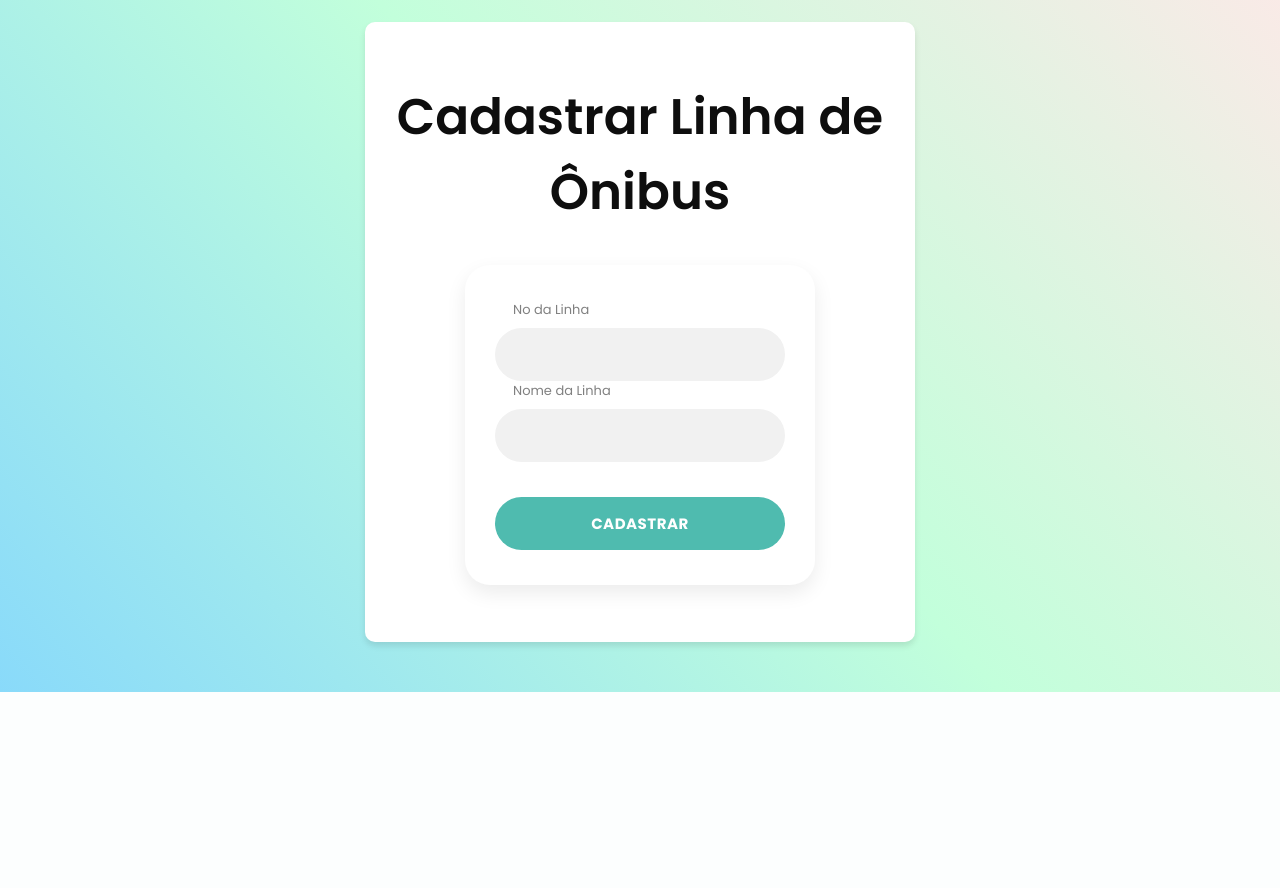
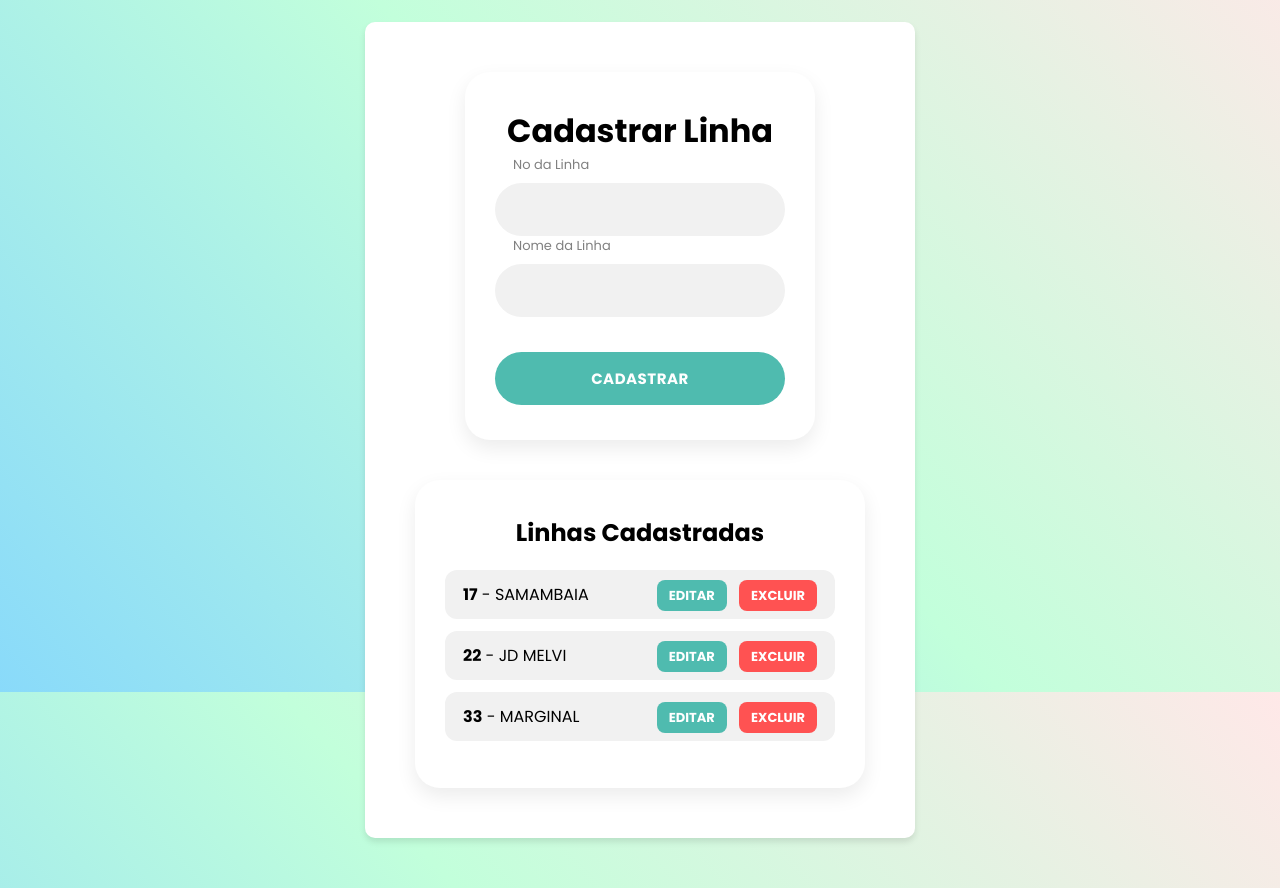
Before and after one commit to VitorMarvulle/pix-onibus, a Django app: page /empresa/add_linha/ in a window 1280 px wide. Shown: the part 108-996 px from the top of the page. Before the commit the page ends 800 px from the top, so only its background shows below. Run offline with Django 5.2, Linux system fonts and the light colour scheme; data comes from the database, SQL or seed files in the repository; both versions use the stored data as it was after the commit.

Commit message:
:twisted_rightwards_arrows: Formulario Linhas Totalmente Integrado

```diff
--- a/app_empresa/forms.py
+++ b/app_empresa/forms.py
@@ -18,6 +18,13 @@ class LinhaForm(forms.ModelForm):
 
   def clean_idLinha(self):
         idLinha = self.cleaned_data.get('idLinha')
-        if Linha.objects.filter(idLinha=idLinha).exists():
-            raise forms.ValidationError("Esta linha ja está cadastrada")
+
+        if self.instance.pk:
+          if Linha.objects.filter(idLinha=idLinha).exclude(pk=self.instance.pk).exists():
+              raise forms.ValidationError("Esta linha ja está cadastrada")
+
+        else:
+          if Linha.objects.filter(idLinha=idLinha).exists():
+             raise forms.ValidationError("Esta linha ja está cadastrada")
+
         return idLinha
--- a/app_empresa/templates/add_linha.html
+++ b/app_empresa/templates/add_linha.html
@@ -2,53 +2,145 @@
 
 
 {% block content %}
-<div class="texto-card" style="text-align: center; margin-bottom: 30px;">
-    <h1>Cadastrar Linha de Ônibus</h1>
-</div>
+<div class="container-flex">
 
+    <!-- FORMULÁRIO À ESQUERDA -->
     <div class="card-login">
+        {% if form.instance.pk %}
+        <h1 style="text-align: center;">Editar Linha</h1>
+        {% else %}
+        <h1 style="text-align: center;">Cadastrar Linha</h1>
+        {% endif %}
 
-    <form method="POST" action="{% url 'add_linha' %}">
+        <form method="POST"
+            action="{% if form.instance.pk %}{% url 'editar_linha' form.instance.pk %}{% else %}{% url 'add_linha' %}{% endif %}">
             {% csrf_token %}
-
-
             <div class="form-group">
                 <label for="idLinha">No da Linha</label>
                 {{ form.idLinha }}
-            {{ form.non_field_errors }}
-
-            {% if form.idLinha.errors %}
-            <div class="form-group"  style="color: red;">
-                {{ form.idLinha.errors }}
-            </div>
-            {% endif %}
 
                 <label for="nomeLinha">Nome da Linha</label>
-            {{ form.nomeLinha}}
-
+                {{ form.nomeLinha }}
             </div>
-
-        <button type="submit" class="btn-login">Cadastrar</button>
-
+            <button type="submit" class="btn-login">
+                {% if form.instance.pk %}Editar{% else %}Cadastrar{% endif %}
+            </button>
         </form>
     </div>
 
+    <!-- LISTA DE LINHAS À DIREITA -->
+    <div class="card-lista">
+        <h2 style="text-align: center;">Linhas Cadastradas</h2>
+        <ul class="linha-lista">
+            {% for linha in linhas %}
+            <li class="linha-item">
+                <span><strong>{{ linha.idLinha }}</strong> - {{ linha.nomeLinha }}</span>
+                <div class="linha-actions">
+                    <a href="{% url 'editar_linha' linha.idLinha %}" class="btn-editar">Editar</a>
+                    <a href="{% url 'excluir_linha' linha.idLinha %}" class="btn-excluir"
+                        onclick="return confirm('Tem certeza que deseja excluir esta linha?');">Excluir</a>
+                </div>
+            </li>
+            {% empty %}
+            <li>Nenhuma linha cadastrada.</li>
+            {% endfor %}
+        </ul>
+    </div>
+</div>
+
 <style>
+    .container-flex {
+        display: flex;
+        gap: 40px;
+        justify-content: center;
+        align-items: flex-start;
+        padding: 30px;
+        flex-wrap: wrap;
+    }
+
+    /* Card do formulário (já existente, reutilizado) */
+    .card-login {
+        background-color: #ffffff;
+        padding: 35px 30px;
+        border-radius: 25px;
+        box-shadow: 0 8px 20px rgba(0, 0, 0, 0.08);
+        width: 100%;
+        max-width: 350px;
+        box-sizing: border-box;
+    }
+
+    /* Card da lista de linhas */
+    .card-lista {
+        background-color: #ffffff;
+        padding: 35px 30px;
+        border-radius: 25px;
+        box-shadow: 0 8px 20px rgba(0, 0, 0, 0.08);
+        width: 100%;
+        max-width: 500px;
+        box-sizing: border-box;
+    }
+
+    .linha-lista {
+        list-style: none;
+        padding: 0;
+        margin-top: 20px;
+    }
+
+    .linha-item {
+        display: flex;
+        justify-content: space-between;
+        align-items: center;
+        padding: 12px 18px;
+        margin-bottom: 12px;
+        background-color: #f1f1f1;
+        border-radius: 12px;
+    }
+
+    .linha-actions a {
+        margin-left: 8px;
+        padding: 6px 12px;
+        border-radius: 8px;
+        text-decoration: none;
+        font-size: 13px;
+        font-weight: bold;
+        text-transform: uppercase;
+    }
+
+    .btn-editar {
+        background-color: #4FBBAF;
+        color: white;
+    }
+
+    .btn-excluir {
+        background-color: #ff5252;
+        color: white;
+    }
+
+
+
     /* Estilização para o card principal do formulário */
     .card-login {
-        background-color: #ffffff; /* Fundo branco do card */
-        padding: 35px 30px;       /* Padding interno do card (ajustado para mais espaço vertical) */
-        border-radius: 25px;      /* Cantos arredondados do card */
-        box-shadow: 0 8px 20px rgba(0, 0, 0, 0.08); /* Sombra sutil (ajustada) */
+        background-color: #ffffff;
+        /* Fundo branco do card */
+        padding: 35px 30px;
+        /* Padding interno do card (ajustado para mais espaço vertical) */
+        border-radius: 25px;
+        /* Cantos arredondados do card */
+        box-shadow: 0 8px 20px rgba(0, 0, 0, 0.08);
+        /* Sombra sutil (ajustada) */
         width: 100%;
-        max-width: 350px;         /* Largura máxima do card (ajustada para ser similar à imagem) */
-        box-sizing: border-box;   /* Garante que padding não aumente a largura total */
-        margin: 0 auto;           /* Centraliza o card se o container pai permitir */
+        max-width: 350px;
+        /* Largura máxima do card (ajustada para ser similar à imagem) */
+        box-sizing: border-box;
+        /* Garante que padding não aumente a largura total */
+        margin: 0 auto;
+        /* Centraliza o card se o container pai permitir */
     }
 
     /* Estilização para o texto introdutório (opcional, baseado no seu HTML) */
     .texto-card h1 {
-        font-size: 50px;          /* Tamanho do título "Login" */
+        font-size: 50px;
+        /* Tamanho do título "Login" */
         color: #0e0e0e;
         margin-top: 0;
         margin-bottom: 5px;
@@ -57,68 +149,99 @@
 
     /* Estilização para os grupos de formulário (label + input) */
     .form-group {
-        margin-bottom: 20px;      /* Espaçamento entre os grupos de label/input */
+        margin-bottom: 20px;
+        /* Espaçamento entre os grupos de label/input */
         width: 100%;
     }
 
-    .form-group:last-of-type { /* Remove a margem inferior do último grupo antes do botão */
+    .form-group:last-of-type {
+        /* Remove a margem inferior do último grupo antes do botão */
         margin-bottom: 25px;
     }
 
     .form-group label {
-        display: block;           /* Faz o label ocupar a linha toda */
-        font-size: 13px;          /* Tamanho da fonte do label */
-        color: #808080;           /* Cor do label (cinza claro da imagem) */
-        margin-bottom: 8px;       /* Espaçamento abaixo do label */
-        padding-left: 18px;       /* Alinha o label com o texto do input (ajustado) */
-        text-align: left;         /* Alinhamento do label */
+        display: block;
+        /* Faz o label ocupar a linha toda */
+        font-size: 13px;
+        /* Tamanho da fonte do label */
+        color: #808080;
+        /* Cor do label (cinza claro da imagem) */
+        margin-bottom: 8px;
+        /* Espaçamento abaixo do label */
+        padding-left: 18px;
+        /* Alinha o label com o texto do input (ajustado) */
+        text-align: left;
+        /* Alinhamento do label */
     }
 
     /* Estilização para os campos de input */
     .login-input {
         width: 100%;
-        padding: 15px 20px;       /* Padding interno do input (altura e espaço para o texto) */
-        border: none;             /* Remove a borda padrão */
-        border-radius: 50px;      /* Cantos bem arredondados (formato pílula) */
-        background-color: #f1f1f1; /* Cor de fundo do input (cinza bem claro da imagem) */
-        font-family: inherit;     /* Usa a fonte do corpo/pai */
-        font-size: 15px;          /* Tamanho da fonte do texto do input */
-        color: #333;              /* Cor do texto digitado */
-        text-align: left;         /* Alinhamento do texto e placeholder */
-        box-sizing: border-box;   /* Garante que padding não aumente a largura total */
-        line-height: normal;      /* Garante altura de linha padrão */
+        padding: 15px 20px;
+        /* Padding interno do input (altura e espaço para o texto) */
+        border: none;
+        /* Remove a borda padrão */
+        border-radius: 50px;
+        /* Cantos bem arredondados (formato pílula) */
+        background-color: #f1f1f1;
+        /* Cor de fundo do input (cinza bem claro da imagem) */
+        font-family: inherit;
+        /* Usa a fonte do corpo/pai */
+        font-size: 15px;
+        /* Tamanho da fonte do texto do input */
+        color: #333;
+        /* Cor do texto digitado */
+        text-align: left;
+        /* Alinhamento do texto e placeholder */
+        box-sizing: border-box;
+        /* Garante que padding não aumente a largura total */
+        line-height: normal;
+        /* Garante altura de linha padrão */
     }
 
     .login-input::placeholder {
-        color: #505050;           /* Cor do placeholder (mais escura, como na imagem) */
-        text-align: left;         /* Alinhamento do placeholder */
+        color: #505050;
+        /* Cor do placeholder (mais escura, como na imagem) */
+        text-align: left;
+        /* Alinhamento do placeholder */
     }
 
     .login-input:focus {
-        outline: none;            /* Remove o outline padrão ao focar */
-        background-color: #e9e9e9; /* Leve mudança de cor ao focar */
+        outline: none;
+        /* Remove o outline padrão ao focar */
+        background-color: #e9e9e9;
+        /* Leve mudança de cor ao focar */
     }
 
     /* Estilização para o botão de login */
     .btn-login {
         width: 100%;
-        padding: 15px 20px;       /* Padding interno do botão */
+        padding: 15px 20px;
+        /* Padding interno do botão */
         border: none;
-        border-radius: 50px;      /* Cantos bem arredondados */
-        background-color: #4FBBAF; /* Cor verde-azulada do botão (ajuste fino da cor) */
-        color: white;             /* Cor do texto do botão */
+        border-radius: 50px;
+        /* Cantos bem arredondados */
+        background-color: #4FBBAF;
+        /* Cor verde-azulada do botão (ajuste fino da cor) */
+        color: white;
+        /* Cor do texto do botão */
         font-family: inherit;
-        font-size: 15px;          /* Tamanho da fonte do botão */
+        font-size: 15px;
+        /* Tamanho da fonte do botão */
         font-weight: bold;
-        text-transform: uppercase; /* Texto em maiúsculas */
-        letter-spacing: 0.5px;    /* Pequeno espaçamento entre letras */
+        text-transform: uppercase;
+        /* Texto em maiúsculas */
+        letter-spacing: 0.5px;
+        /* Pequeno espaçamento entre letras */
         cursor: pointer;
         transition: background-color 0.2s ease-in-out;
-        margin-top: 10px;         /* Espaçamento acima do botão */
+        margin-top: 10px;
+        /* Espaçamento acima do botão */
     }
 
     .btn-login:hover {
-        background-color: #339186; /* Cor do botão no hover (um pouco mais escura) */
+        background-color: #339186;
+        /* Cor do botão no hover (um pouco mais escura) */
     }
 </style>
 
--- a/app_empresa/urls.py
+++ b/app_empresa/urls.py
@@ -5,6 +5,8 @@ from . import views
 urlpatterns = [
     path('empresa', views.login, name='empresa'),
     path('add_linha/', views.add_linha, name='add_linha'),
+    path('editar_linha/<int:id>/', views.editar_linha, name='editar_linha'),
+    path('excluir_linha/<int:id>/',views.excluir_linha, name='excluir_linha'),
     path('add_motorista/', views.add_motorista, name='add_motorista'),
     path('dashboard/', views.dashboard, name='dashboard'),
     path('home_motorista/', views.home_motorista, name='home_motorista'),
--- a/app_empresa/views.py
+++ b/app_empresa/views.py
@@ -1,6 +1,8 @@
 from django.shortcuts import render, redirect
 from .forms import FuncionarioForm,LinhaForm
+from .models import Linha
 from django.contrib import messages
+from django.shortcuts import get_object_or_404
 
 
 def login(request):
@@ -29,11 +31,44 @@ def add_linha(request):
     else:
         form = LinhaForm()
 
+    linhas = Linha.objects.all().order_by('idLinha')
+
     context = {
-        'form':form
+        'form':form,
+        'linhas':linhas
     }
 
     return render(request, 'add_linha.html',context)
+
+def editar_linha(request, id):
+    linha = get_object_or_404(Linha, idLinha=id)
+    if request.method == 'POST':
+        form = LinhaForm(request.POST, instance=linha)
+        if form.is_valid():
+            linha = form.save(commit=False)
+            linha.nomeLinha = linha.nomeLinha.upper()
+            linha.save()
+            messages.success(request, "Linha Atualizada com sucesso!")
+            return redirect('add_linha')
+
+    else:
+        form = LinhaForm(instance=linha)
+
+    linhas = Linha.objects.all().order_by('idLinha')
+
+    context = {
+        'form':form,
+        'linhas':linhas
+    }
+
+    return render(request, 'add_linha.html',context)
+
+def excluir_linha(request,id):
+    linha = get_object_or_404(Linha, idLinha=id)
+    linha.delete()
+    messages.success(request, "Linha exluida com sucesso!")
+    return redirect('add_linha')
+
 
 def add_motorista(request):
     return render(request, 'add_motorista.html', {
```
Also changed, not shown: db.sqlite3. Lines whose indentation alone changed are shown as unchanged.
